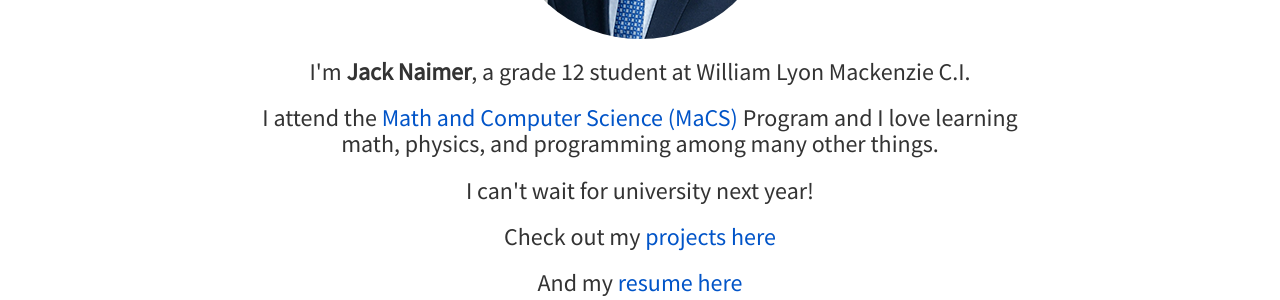
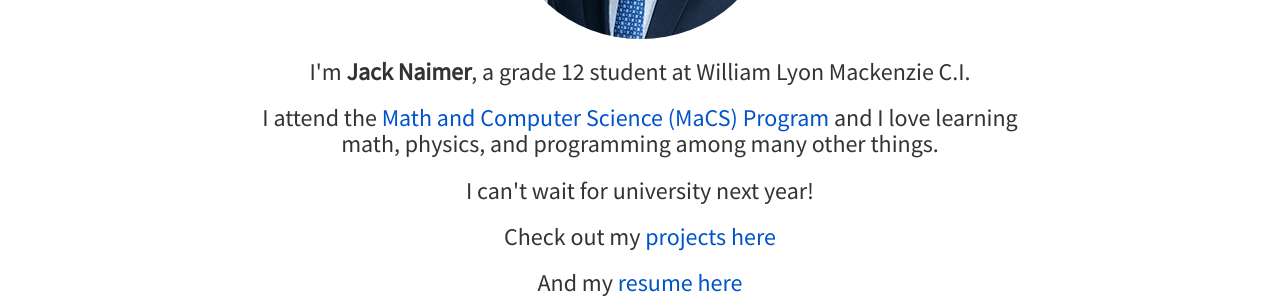
Before and after one commit to jackn11/jackn11.github.io, a Jekyll site: the page built from index.html, in a window 1280 px wide. Shown: the part 315-615 px from the top of the page. Built offline with Jekyll 4.4.1, drawn with Linux system fonts in a browser that asks for light colours; nearby versions of some CDN libraries; the list of posts is cut into pages by our own code; part of the change alters nothing that is shown.

```diff
--- a/index.html
+++ b/index.html
@@ -9,7 +9,7 @@ layout: home
 		<img class="img-circle" src="{{ site.baseurl }}static/img/{{ site.avatar }}" alt="Responsive image">
 	  </div>
 	  <h3>I'm <strong>{{ site.author }}</strong>, a grade 12 student at William Lyon Mackenzie C.I.</h3>
-	  <h3>I attend the <a href="http://wlmac.ca/macsprogram/">Math and Computer Science (MaCS)</a> Program and I love learning math, physics, and programming among many other things.</h3>
+	  <h3>I attend the <a href="http://wlmac.ca/macsprogram/">Math and Computer Science (MaCS) Program</a> and I love learning math, physics, and programming among many other things.</h3>
 	  <h3>I can't wait for university next year!<h3>
 	  <h3>Check out my <a href="{{ site.baseurl }}projects.html"> projects here</a></h3>
 	  <h3>And my <a href="/docs/">resume here</a></h3>
```
